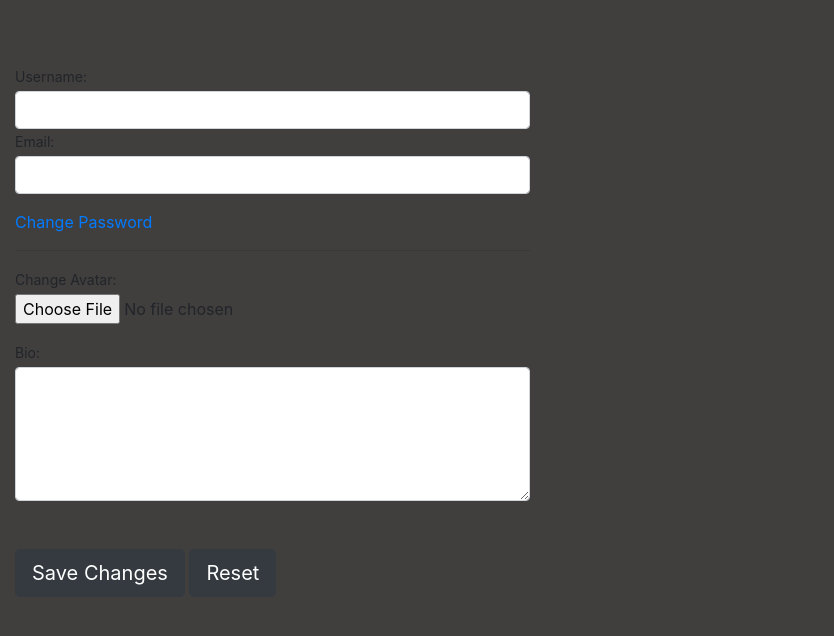
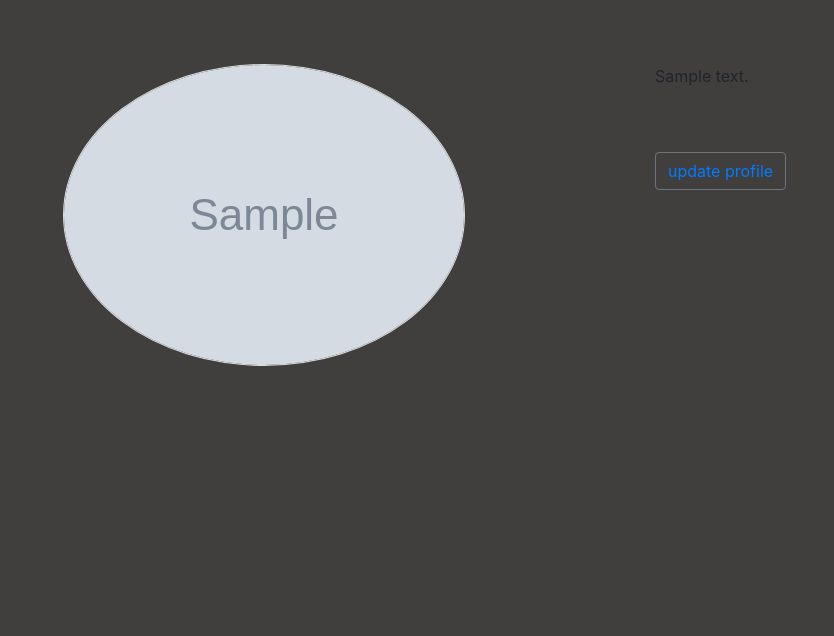
Before and after one commit to C-Ogamba/awwards, a Django app: template award/templates/users/profile.html in a window 1280 px wide. Shown: the part 56-692 px from the top of the page, without its empty margins (0-834 px from the left). Run offline with Django 4.2, Linux system fonts and the light colour scheme; the template is opened without the code that fills it: values that come from a table or form of the project are taken from there, others are empty; tables that the repository leaves empty hold one stand-in row (values such as "Sample post"); grey boxes marked "Sample" are stand-in pictures; some libraries are stand-ins or nearby versions.

Commit message:
Dev: fix redundant code

```diff
--- a/award/templates/users/profile.html
+++ b/award/templates/users/profile.html
@@ -1,8 +1,9 @@
 {% extends "users/base.html" %}
+ {% load static %}
 {% block title %}Profile Page{% endblock title %}
 {% block content %}
-    <div class="row my-3 p-3">
-        <img class="rounded-circle account-img" src="{{ user.profile.avatar.url }} " style="cursor: pointer;"/>
+    <!-- <div class="row my-3 p-3">
+        <img class="rounded-circle account-img" src="{{ profile.avatar.url }} " style="cursor: pointer;"/>
     </div>
     {% if user_form.errors %}
         <div class="alert alert-danger alert-dismissible" role="alert">
@@ -40,5 +41,19 @@
             <button type="submit" class="btn btn-dark btn-lg">Save Changes</button>
             <button type="reset" class="btn btn-dark btn-lg">Reset</button>
         </form>
+    </div> -->
+
+
+    <div class="my-3 p-5">
+        <div class="row">
+            <div class="col-xl-6 col-lg-6 col-md-6">
+                <img style="border-radius: 60%; border:1px solid #ddd" src="{{ profile.avatar.url }}" alt="">
+            </div>
+            <div class="col-xl-6 col-lg-6 col-md-6">
+                <p>{{ profile.bio }}</p>
+                <br/><br/>
+                <button class="btn btn-outline-secondary"><a href="{% url 'update_profile' %}">update profile</a> </button>
+            </div>
+        </div>
     </div>
 {% endblock content %}
```
